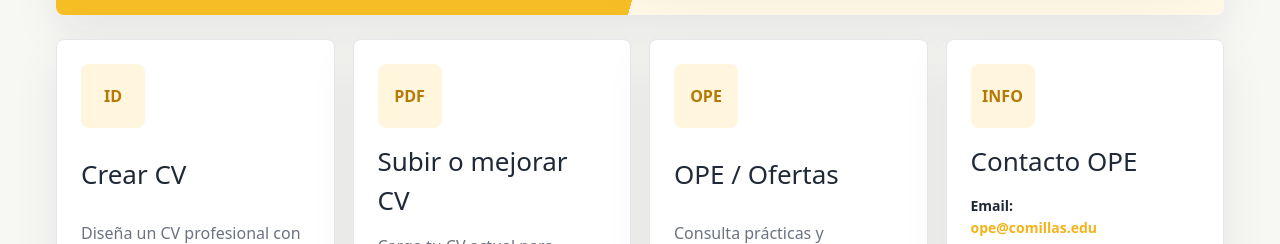
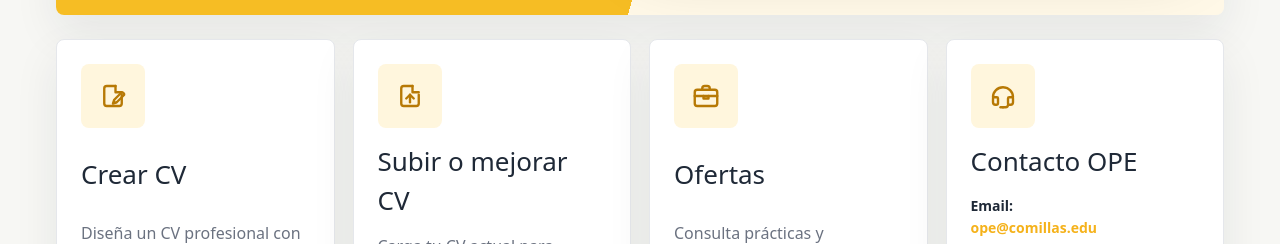
Before and after one commit to carlacortes27/CI2-Lab, a React (Vite) app in the folder client/: page / in a window 1280 px wide. Shown: the part 675-919 px from the top of the page. Built offline with nearby package versions, Linux system fonts and the light colour scheme.

Commit message:
Actualiza iconos de tarjetas en home

```diff
--- a/client/src/App.css
+++ b/client/src/App.css
@@ -370,6 +370,15 @@ body:has([data-shell]) .back-button {
   background: var(--gold-soft);
   color: #b77905;
   font-weight: 900;
+}
+
+.card-icon svg {
+  width: 30px;
+  height: 30px;
+  stroke: currentColor;
+  stroke-width: 1.9;
+  stroke-linecap: round;
+  stroke-linejoin: round;
 }
 
 .action-card h2,
--- a/client/src/features/home/HomePage.jsx
+++ b/client/src/features/home/HomePage.jsx
@@ -1,34 +1,79 @@
 import { useAuth } from '../../context/useAuth.js';
 import { useRedirect } from '../../context/RedirectContext.jsx';
 import icaiScreenImage from '../../assets/Imagen pantalla icai.png';
+
+const CARD_ICONS = {
+  editDocument: (
+    <>
+      <path d="M14 4H7a2 2 0 0 0-2 2v12a2 2 0 0 0 2 2h10a2 2 0 0 0 2-2v-7" />
+      <path d="M14 4v5h5" />
+      <path d="m13 15 5.4-5.4a1.4 1.4 0 0 1 2 2L15 17l-3 1 1-3Z" />
+    </>
+  ),
+  uploadDocument: (
+    <>
+      <path d="M14 4H7a2 2 0 0 0-2 2v12a2 2 0 0 0 2 2h10a2 2 0 0 0 2-2v-7" />
+      <path d="M14 4v5h5" />
+      <path d="M12 17V11" />
+      <path d="m9 14 3-3 3 3" />
+    </>
+  ),
+  briefcase: (
+    <>
+      <path d="M9 7V6a2 2 0 0 1 2-2h2a2 2 0 0 1 2 2v1" />
+      <path d="M5 7h14a2 2 0 0 1 2 2v9a2 2 0 0 1-2 2H5a2 2 0 0 1-2-2V9a2 2 0 0 1 2-2Z" />
+      <path d="M3 12h18" />
+      <path d="M10 12v2h4v-2" />
+    </>
+  ),
+  headset: (
+    <>
+      <path d="M4 13a8 8 0 0 1 16 0" />
+      <path d="M5 13h2a1 1 0 0 1 1 1v4a1 1 0 0 1-1 1H6a2 2 0 0 1-2-2v-3a1 1 0 0 1 1-1Z" />
+      <path d="M19 13h-2a1 1 0 0 0-1 1v4a1 1 0 0 0 1 1h1a2 2 0 0 0 2-2v-3a1 1 0 0 0-1-1Z" />
+      <path d="M16 19c0 1.1-.9 2-2 2h-2" />
+      <path d="M10 21h2" />
+    </>
+  ),
+};
+
+function CardIcon({ type, fallback }) {
+  if (!type) return fallback;
+
+  return (
+    <svg aria-hidden="true" viewBox="0 0 24 24" fill="none">
+      {CARD_ICONS[type]}
+    </svg>
+  );
+}
 
 export default function HomePage({ onNavigate }) {
   const { user, logout } = useAuth();
   const { saveIntendedPage } = useRedirect();
   const cards = [
     {
-      icon: 'ID',
+      iconType: 'editDocument',
       title: 'Crear CV',
       text: 'Diseña un CV profesional con plantillas adaptadas al perfil universitario.',
       action: 'Crear CV',
       page: 'create',
     },
     {
-      icon: 'PDF',
+      iconType: 'uploadDocument',
       title: 'Subir o mejorar CV',
       text: 'Carga tu CV actual para revisarlo, mejorarlo y llevarlo a una plantilla limpia.',
       action: 'Mejorar CV',
       page: 'upload',
     },
     {
-      icon: 'OPE',
-      title: 'OPE / Ofertas',
+      iconType: 'briefcase',
+      title: 'Ofertas',
       text: 'Consulta prácticas y oportunidades de empleo conectadas con Comillas.',
       action: 'Ver ofertas',
       page: 'ope',
     },
     {
-      icon: 'INFO',
+      iconType: 'headset',
       title: 'Contacto OPE',
       text: 'Conecta con la Oficina de Prácticas y Empleo para resolver tus dudas.',
       action: 'Ver contacto',
@@ -83,7 +128,9 @@ export default function HomePage({ onNavigate }) {
       <section className="action-grid" aria-label="Acciones principales">
         {cards.map(card => (
           <article className="action-card" key={card.title}>
-            <span className="card-icon">{card.icon}</span>
+            <span className="card-icon">
+              <CardIcon type={card.iconType} fallback={card.icon} />
+            </span>
             <h2>{card.title}</h2>
             {card.isContact ? (
               <div className="contact-content">
```
